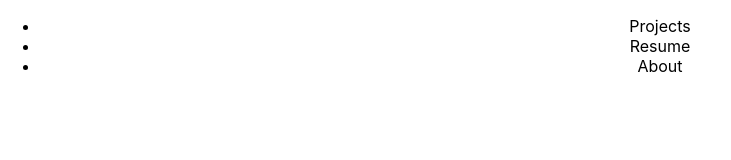
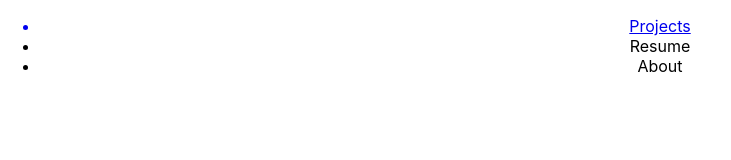
Before and after one commit to ambertav/portfolio, a React (Create React App) app: page / in a window 1280 px wide. Shown: the top 160 px of the page, without its empty margins (0-731 px from the left). Built offline with nearby package versions, Linux system fonts and the light colour scheme.

Commit message:
adds link to projects page

```diff
--- a/src/components/Navigation.js
+++ b/src/components/Navigation.js
@@ -1,8 +1,12 @@
+import { Link } from 'react-router-dom';
+
 function Navigation () {
     return (
         <nav>
             <ul>
-                <li>Projects</li>
+                <Link to='/projects'>
+                    <li>Projects</li>
+                </Link>
                 <li>Resume</li>
                 <li>About</li>
             </ul>
```
